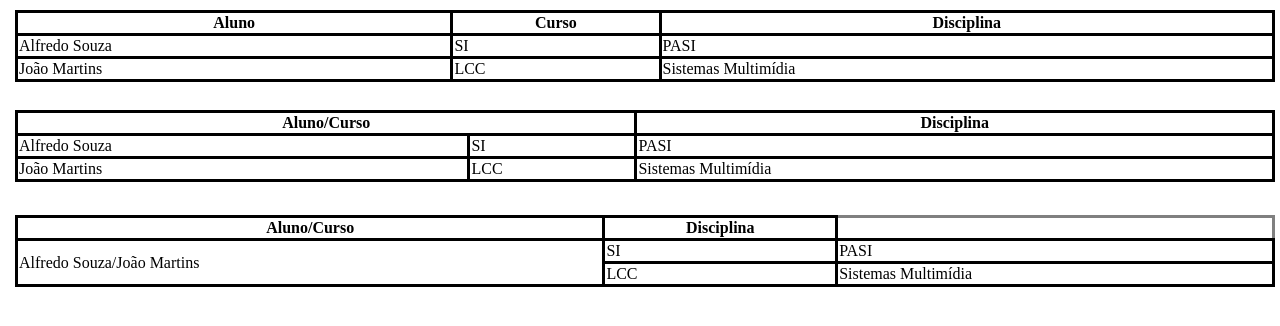
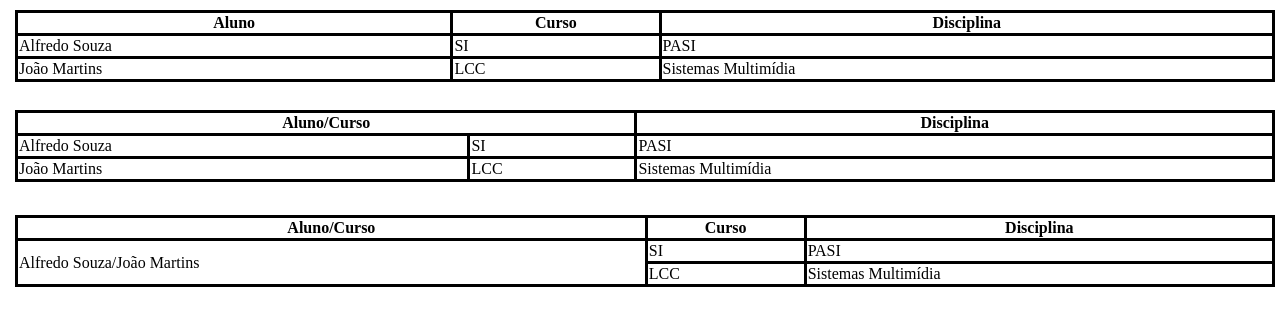
Before and after one commit to DANIEL-UFPB-FRONT/aula-intro-html, a plain HTML site: page html-09 - table/index.html in a window 1280 px wide. Drawn offline with Linux system fonts and the light colour scheme.

Commit message:
Update table sample

```diff
--- a/html-09 - table/index.html
+++ b/html-09 - table/index.html
@@ -42,6 +42,7 @@
       <table>
         <tr>
           <th>Aluno/Curso</th>
+          <th>Curso</th>
           <th>Disciplina</th>
         </tr>
         <tr>
```
